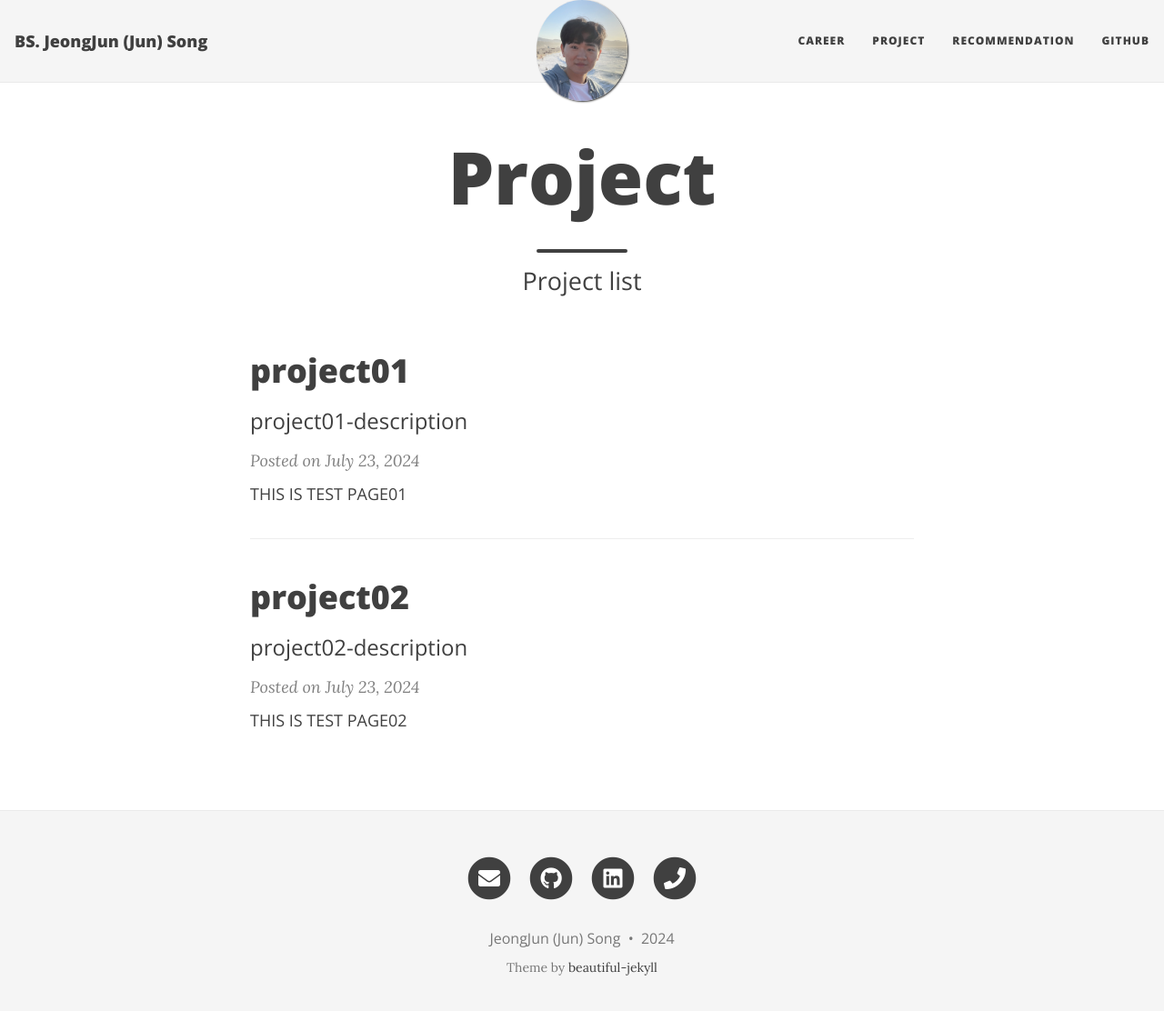
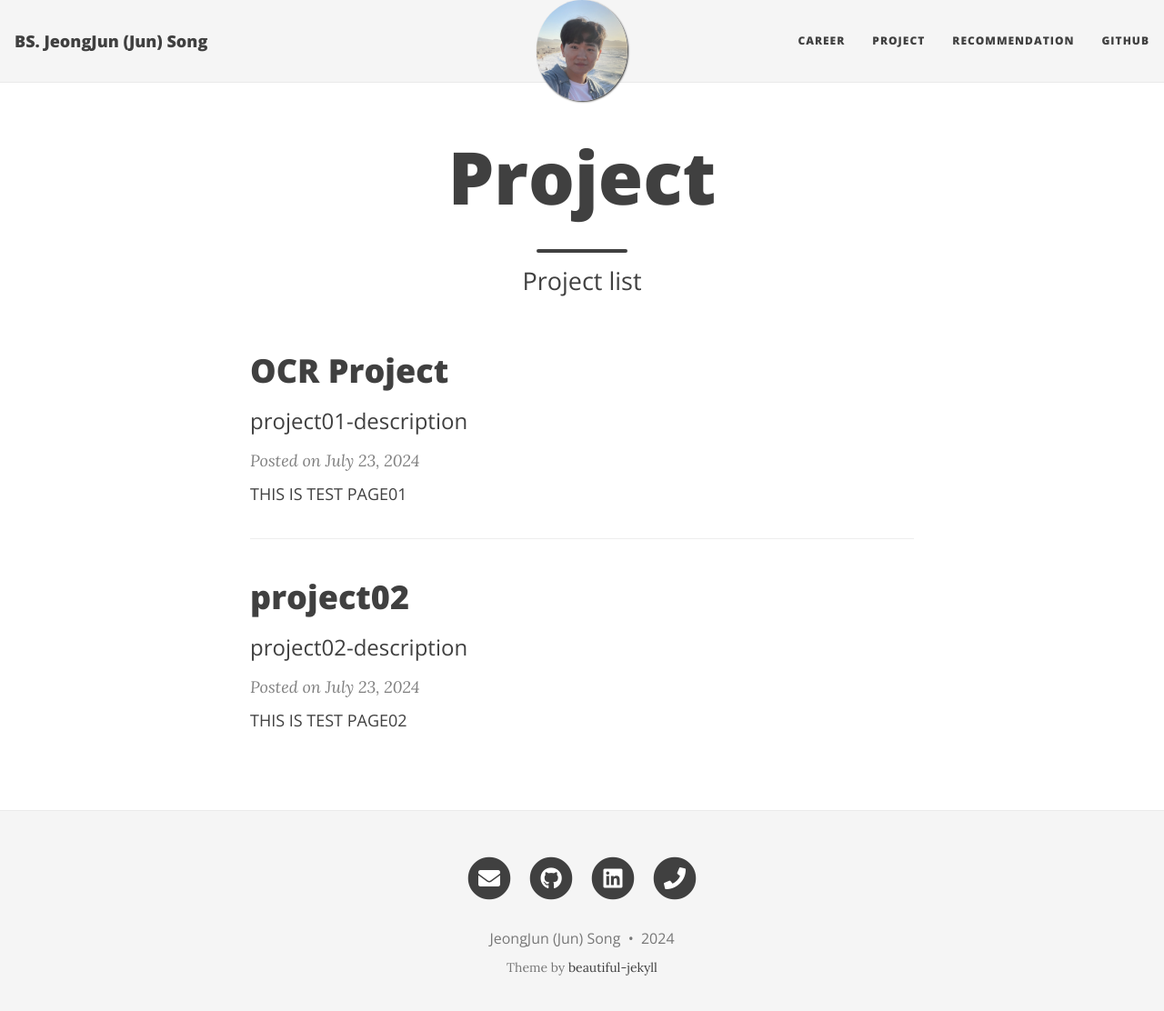
Before and after one commit to songjeongjun320/songjeongjun320.github.io, a Jekyll site: the page built from project/index.html, in a window 1280 px wide and 1125 px high. Shown: the top 1112 px of the window at 91% size. Built offline with Jekyll 4.4.1, drawn with Linux system fonts in a browser that asks for light colours; nearby versions of some CDN libraries.

Commit message:
07/24/2024

```diff
--- a/project/_posts/2024-07-23-project02.md
+++ b/project/_posts/2024-07-23-project02.md
@@ -1,10 +1,10 @@
 ---
 layout: post
-title: project01
+title: OCR Project
 subtitle: project01-description
 gh-repo: songjeongjun320/jun-song.github.io
 gh-badge: [follow]
-cover-img: /assets/img/path.jpg
+cover-img: /assets/img/ocean1.jpg
 comments: true
 ---
 
```
Also changed, not shown: project/_posts/2024-07-23-project01.md (+1 -1 lines), assets/img/city.jpg (added), assets/img/ocean1.jpg (added), assets/img/ocean2.jpg (added).
